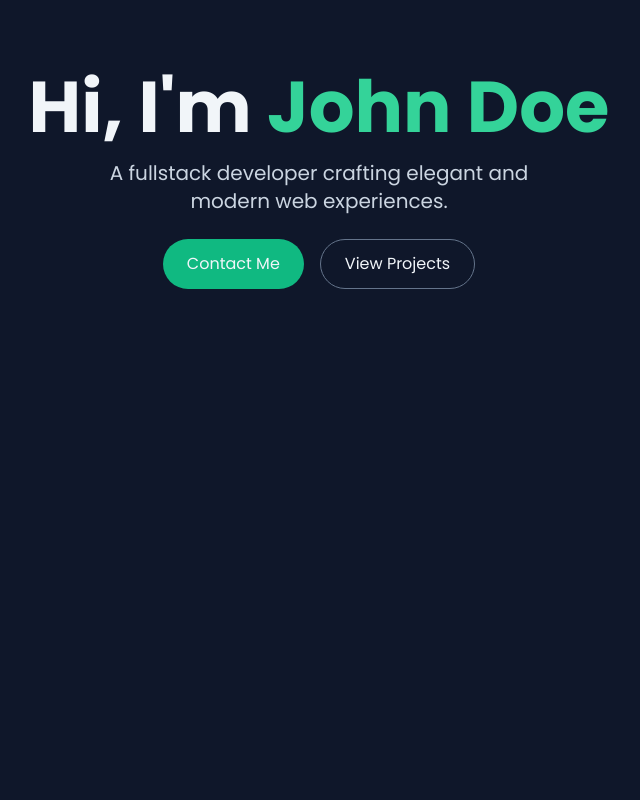
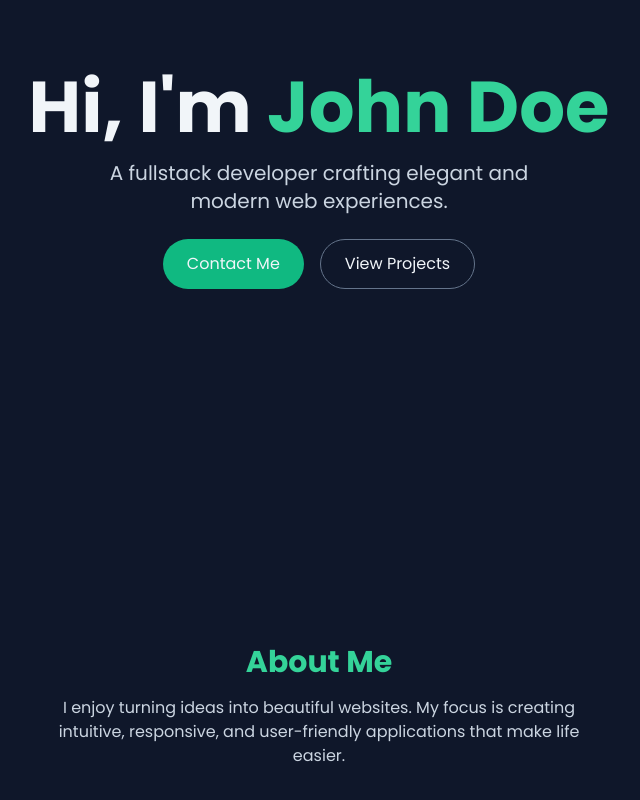
Before and after one commit to Sabbir131/dev-portfolio, a React (Vite) app: page / in a window 1280 px wide. Shown: the part 220-1020 px from the top of the page, without its empty margins (321-961 px from the left). Before the commit the page ends 800 px from the top, so only its background shows below. Built offline with nearby package versions, Linux system fonts and the light colour scheme.

Commit message:
feat(about): add About section

```diff
--- a/src/App.jsx
+++ b/src/App.jsx
@@ -1,9 +1,11 @@
+import About from "./pages/About";
 import Hero from "./pages/Hero";
 
 export default function App() {
   return (
     <>
       <Hero />
+      <About />
     </>
   );
 }
--- /dev/null
+++ b/src/pages/About.jsx
@@ -0,0 +1,12 @@
+const About = () => {
+  return (
+    <section className="py-16 text-center px-4">
+      <h2 className="text-3xl font-bold mb-4 text-emerald-400">About Me</h2>
+      <p className="text-slate-300 max-w-xl mx-auto">
+        I enjoy turning ideas into beautiful websites. My focus is creating intuitive, responsive, and user-friendly applications that make life easier.
+      </p>
+    </section>
+  );
+};
+
+export default About;
```
